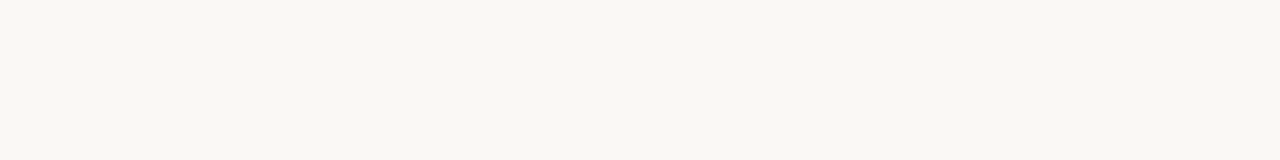
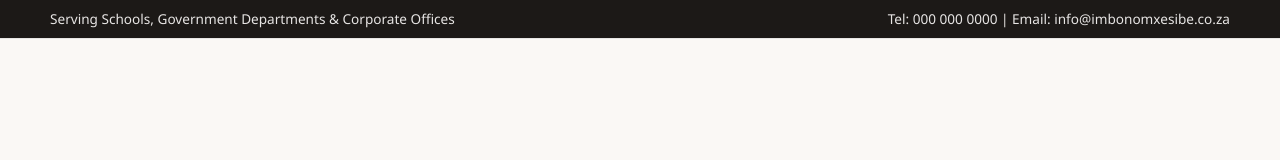
Before and after one commit to Martian369-blip/imbonomxesibe, a plain HTML site: page index.html in a window 1280 px wide. Drawn offline with Linux system fonts and the light colour scheme.

Commit message:
Update index.html

```diff
--- a/index.html
+++ b/index.html
@@ -6,9 +6,9 @@
   <title>Imbo Nomxesibe Hearty Meals | School, State & Corporate Event Catering</title>
   <style>
     :root {
-      --primary: #8b3a1d;       /* Rich earthy terracotta/spice */
+      --primary: #8b3a1d;
       --primary-dark: #632712;
-      --accent: #d97706;        /* Warm gold/amber */
+      --accent: #d97706;
       --dark: #1c1917;
       --text-muted: #57534e;
       --bg-cream: #faf8f5;
@@ -24,7 +24,6 @@
       line-height: 1.65;
     }
 
-    /* Top Bar (Inspired by Fork & Nice) */
     .top-bar {
       background: var(--dark);
       color: #e7e5e4;
@@ -40,7 +39,6 @@
       gap: 0.5rem;
     }
 
-    /* Main Header & Nav */
     header {
       background: var(--white);
       border-bottom: 1px solid var(--border);
@@ -122,11 +120,9 @@
       color: var(--white);
     }
 
-    /* Page Views */
     .page-view { display: none; }
     .page-view.active { display: block; }
 
-    /* Hero */
     .hero {
       background: linear-gradient(rgba(28, 25, 23, 0.72), rgba(28, 25, 23, 0.72)),
                   url('https://unsplash.com') center/cover no-repeat;
@@ -156,7 +152,6 @@
     }
     .hero-actions { display: flex; justify-content: center; gap: 1rem; flex-wrap: wrap; }
 
-    /* Sections */
     .section {
       max-width: 1180px;
       margin: auto;
@@ -185,7 +180,6 @@
     }
     .section-header p { color: var(--text-muted); }
 
-    /* About Split */
     .split-grid {
       display: grid;
       grid-template-columns: 1fr 1fr;
@@ -214,7 +208,6 @@
       left: 0;
     }
 
-    /* Cards Grid */
     .grid-3 {
       display: grid;
       grid-template-columns: repeat(auto-fit, minmax(300px, 1fr));
@@ -233,7 +226,6 @@
       margin-bottom: 0.75rem;
     }
 
-    /* Menu Showcase */
     .menu-grid {
       display: grid;
       grid-template-columns: repeat(auto-fit, minmax(260px, 1fr));
@@ -247,7 +239,6 @@
     }
     .menu-box h4 { margin-bottom: 0.5rem; color: var(--dark); }
 
-    /* Testimonials */
     .testimonial-card {
       background: var(--bg-cream);
       padding: 1.75rem;
@@ -257,7 +248,6 @@
     .testimonial-card p { font-style: italic; margin-bottom: 1rem; color: var(--text-muted); }
     .testimonial-card strong { color: var(--primary); }
 
-    /* Portfolio & Manual Builder */
     .portfolio-controls {
       background: var(--white);
       border: 1px solid var(--border);
@@ -345,7 +335,6 @@
       width: fit-content;
     }
 
-    /* Forms */
     .form-grid {
       display: grid;
       grid-template-columns: 1fr 1fr;
@@ -368,7 +357,6 @@
       font-size: 0.95rem;
     }
 
-    /* Floating WhatsApp Button (Like Fork & Nice) */
     .floating-chat {
       position: fixed;
       bottom: 20px;
@@ -383,7 +371,6 @@
       z-index: 999;
     }
 
-    /* Footer */
     footer {
       background: var(--dark);
       color: #d6d3d1;
@@ -405,3 +392,20 @@
       font-size: 0.85rem;
       color: #a8a29e;
     }
+
+    @media (max-width: 768px) {
+      .split-grid, .form-grid { grid-template-columns: 1fr; }
+      .hero h2 { font-size: 2rem; }
+    }
+  </style>
+</head>
+<body>
+
+  <div class="top-bar">
+    <div class="top-bar-inner">
+      <span>Serving Schools, Government Departments & Corporate Offices</span>
+      <span>Tel: 000 000 0000 | Email: info@imbonomxesibe.co.za</span>
+    </div>
+  </div>
+
+  <header>
```
